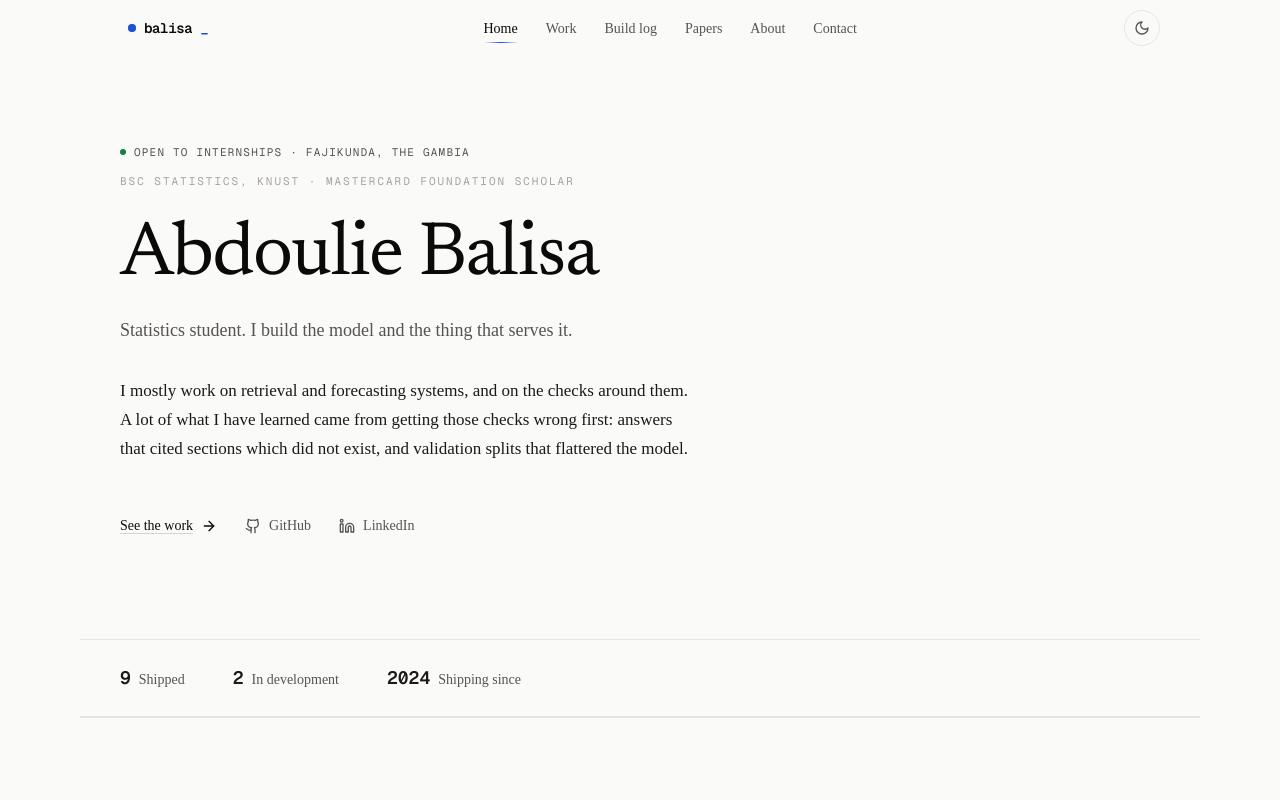
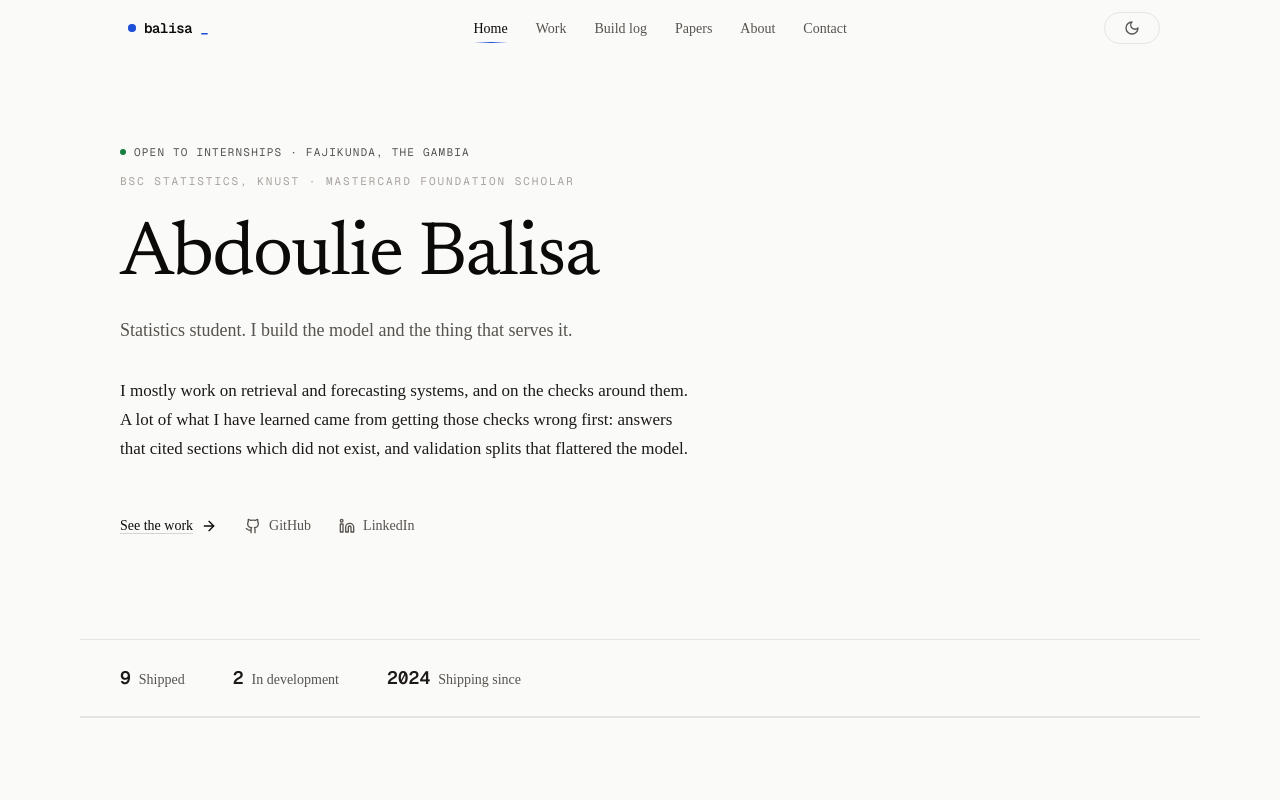
Before and after one commit to Balisa50/Balisa50.github.io, a Next.js app: page / in a window 1280 px wide. Shown: the top 800 px of the page. Built offline with nearby package versions, Linux system fonts and the light colour scheme.

Commit message:
design: theme toggle matches the top-bar pill shape

```diff
--- a/components/ThemeToggle.tsx
+++ b/components/ThemeToggle.tsx
@@ -4,12 +4,12 @@ import { useEffect, useState } from "react";
 import { Moon, Sun } from "lucide-react";
 
 /**
- * Sun/moon toggle. The actual attribute is applied by the boot script in
- * layout.tsx before React mounts; this component reads the current value
- * once on mount and writes it back on click.
+ * Sun/moon toggle.
  *
- * LocalStorage keys are deliberately plain ("theme") because the boot script
- * runs before any framework code and needs to read the same key by hand.
+ * Pill shape, wide enough to read as a control at a glance, matching the
+ * size of the other top-bar buttons in the nav. The attribute is set on
+ * <html> so the CSS variables in globals.css swap without a re-render of
+ * anything else.
  */
 type Theme = "light" | "dark";
 
@@ -48,7 +48,7 @@ export function ThemeToggle() {
       onClick={toggle}
       aria-label={isDark ? "Switch to light theme" : "Switch to dark theme"}
       aria-pressed={isDark}
-      className="inline-flex h-9 w-9 items-center justify-center rounded-full border border-rule bg-background/70 text-text-secondary transition-colors hover:text-ink focus-visible:outline-none focus-visible:ring-2 focus-visible:ring-cyan"
+      className="inline-flex h-8 w-14 items-center justify-center rounded-full border border-rule bg-background/60 text-text-secondary transition-colors hover:text-ink focus-visible:outline-none focus-visible:ring-2 focus-visible:ring-cyan"
     >
       {isDark ? (
         <Sun className="h-4 w-4" aria-hidden="true" />
```
